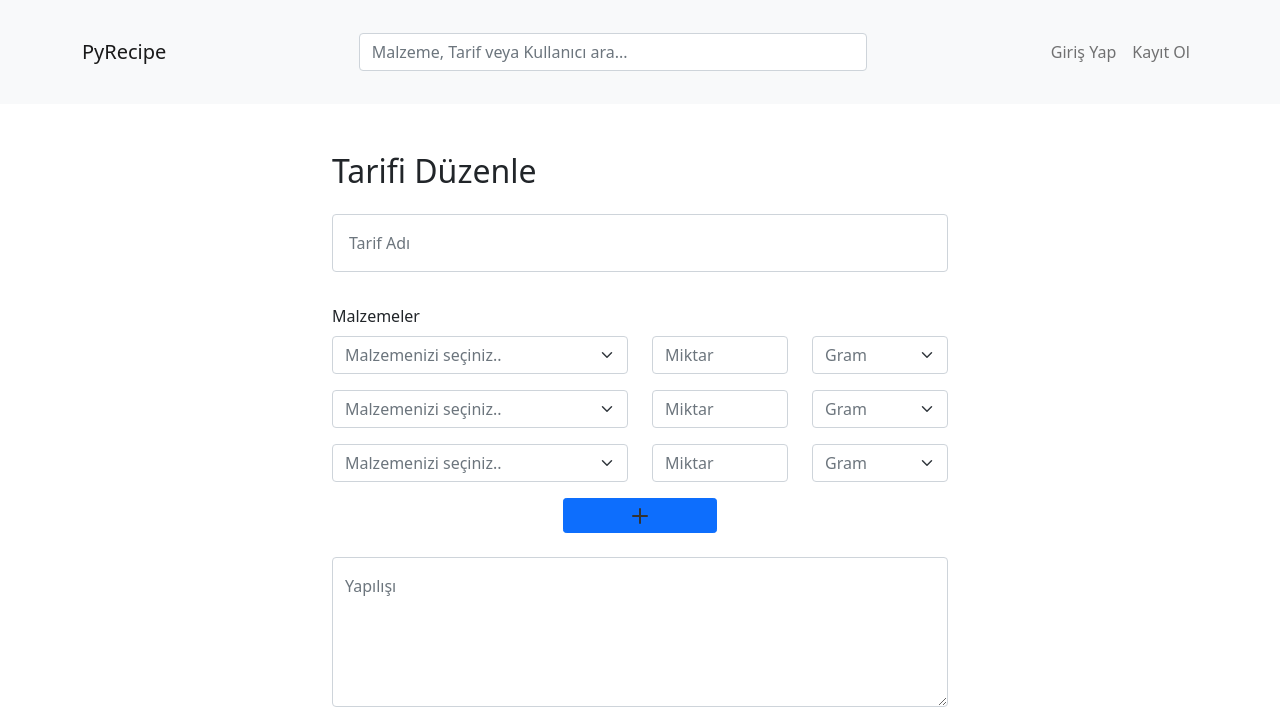
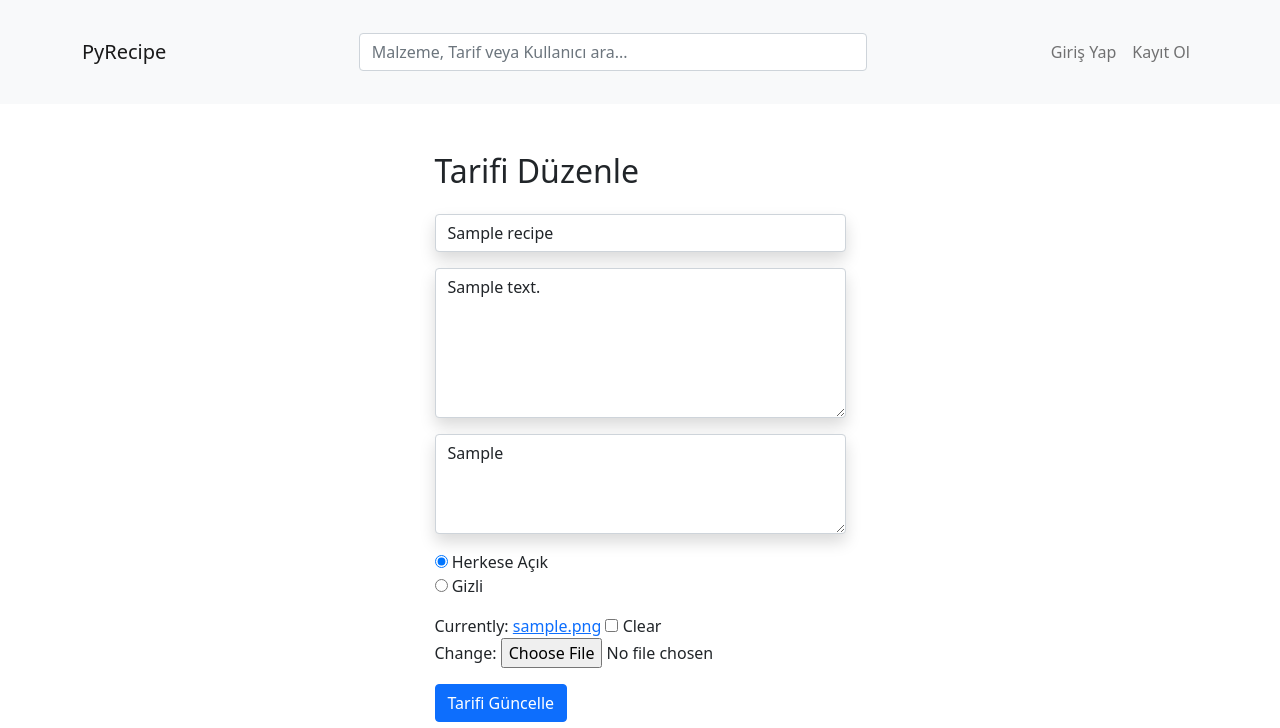
Before and after one commit to PyRecipe/PyRecipe, a Django app: a page that uses templates/edit.html in a window 1280 px wide. Shown: the top 728 px of the page. Run offline with Django 3.2, Linux system fonts and the light colour scheme; tables that the repository leaves empty hold one stand-in row (values such as "Sample post").

Commit message:
Created and tested edit func.

```diff
--- a/app/forms.py
+++ b/app/forms.py
@@ -68,3 +68,30 @@ class AddForm(forms.ModelForm):
                 'class': 'list-unstyled'
             })
         }
+
+
+class EditForm(forms.ModelForm):
+    class Meta:
+        model = Recipe
+        fields = ['title', 'description', 'components', 'state', 'image']
+
+        CHOICES = [('1', 'Herkese Açık'), ('0', 'Gizli')]
+        widgets = {
+            'title': forms.TextInput(attrs={
+                'class': 'form-control shadow',
+                'placeholder': 'Tarif Adı'
+            }),
+            'description': forms.Textarea(attrs={
+                'class': 'form-control shadow',
+                'style': 'height: 150px',
+                'placeholder': 'Yapılışı'
+            }),
+            'components': forms.Textarea(attrs={
+                'class': 'form-control shadow',
+                'style': 'height: 100px',
+                'placeholder': 'Malzemeler'
+            }),
+            'state': forms.RadioSelect(choices=CHOICES, attrs={
+                'class': 'list-unstyled'
+            })
+        }
--- a/app/views.py
+++ b/app/views.py
@@ -1,7 +1,7 @@
 from django.http import HttpResponseRedirect
 from django.shortcuts import render, redirect
 from django.views.generic import ListView
-from .forms import CommentForm, CreateUserForm, SearchForm, LoginForm, EditProfileForm, AddForm
+from .forms import CommentForm, CreateUserForm, SearchForm, LoginForm, EditProfileForm, AddForm, EditForm
 from .models import Recipe, Comment
 from django.contrib.auth import authenticate, login, logout
 from django.contrib import messages
@@ -114,7 +114,25 @@ def searchList(request):
 
 
 def edit(request, slug):
-    return render(request, 'edit.html', {'user': request.user})
+    recipe = Recipe.objects.get(slug=slug)
+
+    if request.user.pk == recipe.author:
+        if request.method == "POST":
+            form = EditForm(request.POST, request.FILES,instance=recipe)
+
+            if form.is_valid():
+                form.save()
+                return redirect('/tariflerim')
+
+
+        else:
+            form = EditForm(instance=recipe)
+    else:
+        form =  EditForm(instance=recipe)
+
+    return render(request, 'edit.html', {'user': request.user, 'form':form, 'recipe': recipe})
+
+
 
 # add
 
--- a/templates/edit.html
+++ b/templates/edit.html
@@ -4,16 +4,18 @@
 <section class="d-flex align-items-center justify-content-center container w-50 mb-5 mt-5">
     <div>
         <h2 class="mb-4">Tarifi Düzenle</h2>
-        <form>
+        <form method="POST" action="{% url 'app:edit' slug=recipe.slug %}" enctype="multipart/form-data">
+            {% csrf_token %}
+            {{ form.as_p }}
             <!-- form-recipe-name -->
-            <div class="form-floating mb-3">
+            <!-- <div class="form-floating mb-3">
                 <input type="text" class="form-control" placeholder="Tarif Adı">
                 <label class="ms-1 text-muted">Tarif Adı</label>
-            </div>
+            </div> -->
             <!-- /form-recipe-name -->
 
             <!-- form-material -->
-            <label class="form-label mt-3">Malzemeler</label>
+            <!-- <label class="form-label mt-3">Malzemeler</label>
 
             <div class="row">
                 <div class="col">
@@ -23,9 +25,9 @@
                         <option value="e1-2">Two</option>
                         <option value="e1-3">Three</option>
                     </select>
-                </div>
+                </div> -->
 
-                <div class="col-3">
+                <!-- <div class="col-3">
                     <input type="text" class="form-control" placeholder="Miktar">
                 </div>
 
@@ -86,18 +88,18 @@
 
             <div class="text-center mb-4">
                 <button type="submit" class="w-25 btn btn-primary btn-sm"><img src="static/plus.svg"></button>
-            </div>
+            </div> -->
             <!-- /form-material -->
 
             <!-- form-comment-->
-            <div class="form-floating mb-4">
+            <!-- <div class="form-floating mb-4">
                 <textarea type="text" style="height: 150px" class="form-control" placeholder="Yapılışı"></textarea>
                 <label class="text-muted">Yapılışı</label>
-            </div>
+            </div> -->
             <!-- /form-comment-->
 
             <!-- form-images -->
-            <div class="row">
+            <!-- <div class="row">
                 <div class="col">
                     <img style="height: 12em;" class="rounded"
                         src="https://images.unsplash.com/photo-1484723091739-30a097e8f929?ixid=MnwxMjA3fDB8MHxwaG90by1wYWdlfHx8fGVufDB8fHx8&ixlib=rb-1.2.1&auto=format&fit=crop&w=687&q=80">
@@ -127,19 +129,19 @@
                 <input type="file" class="form-control" id="inputGroupFile04" aria-describedby="inputGroupFileAddon04"
                     aria-label="Upload">
                 <button class="btn btn-primary" type="button" id="inputGroupFileAddon04">Yükle</button>
-            </div>
+            </div> -->
             <!-- /form-images -->
 
             <!-- form-draft -->
-            <div class="form-check form-switch mt-4">
+            <!-- <div class="form-check form-switch mt-4">
                 <input class="form-check-input" type="checkbox">
                 <label class="form-check-label">Herkese Açık</label>
-            </div>
+            </div> -->
             <!-- /form-draft -->
 
             <!-- form-button -->
             <div class="mt-3">
-                <button type="button" class="btn btn-primary">Tarifi Güncelle</button>
+                <button type="submit" class="btn btn-primary">Tarifi Güncelle</button>
             </div>
             <!-- /form-button -->
         </form>
```
Also changed, not shown: app/tests/test_views.py (+24 -1 lines), app/migrations/0001_initial.py.
